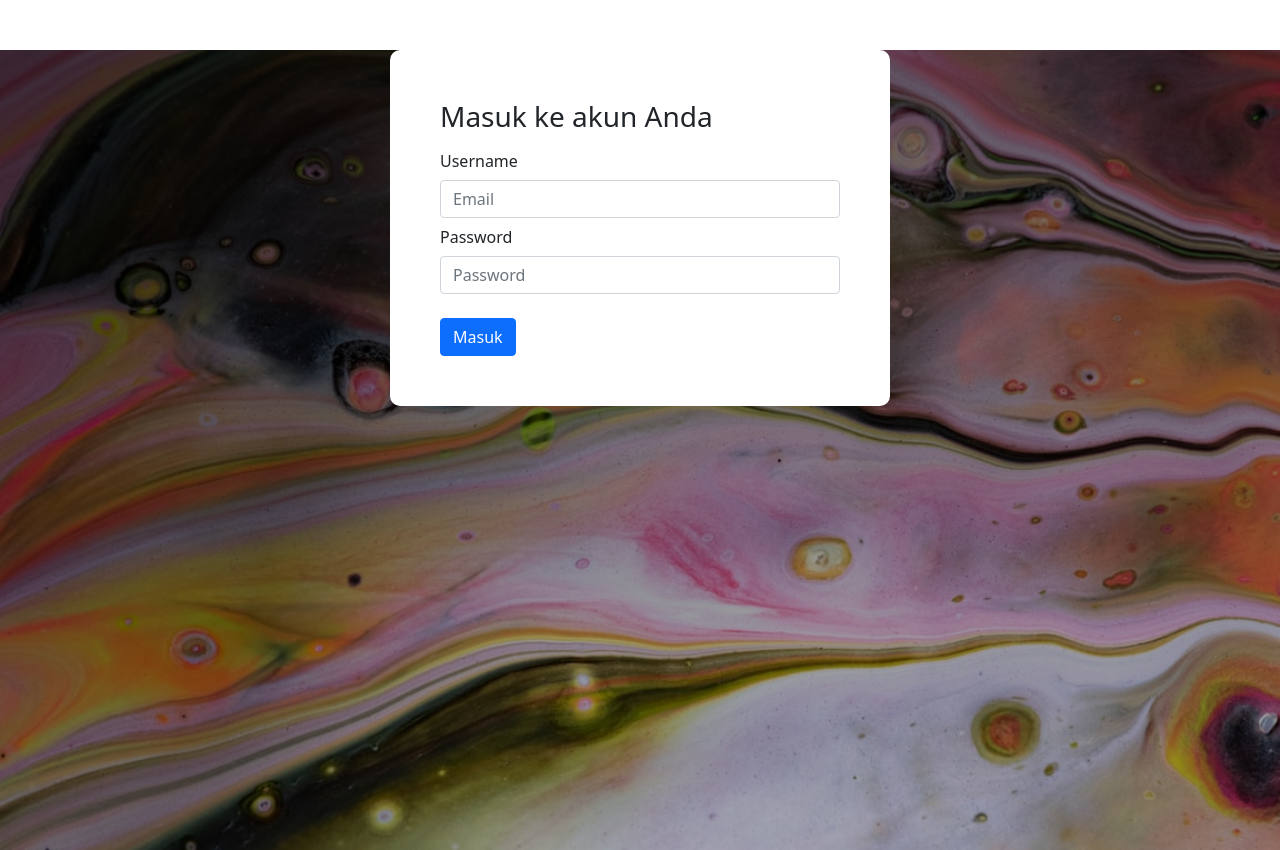
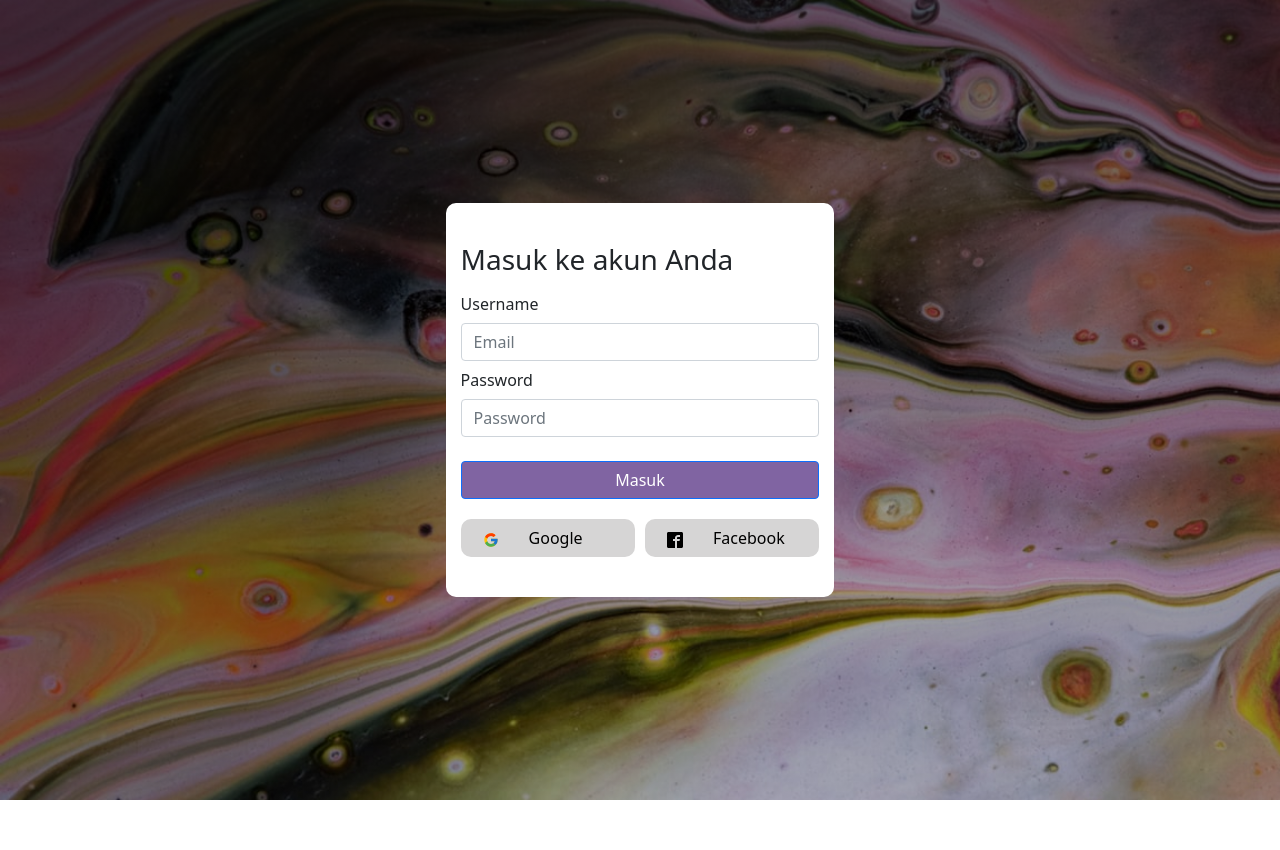
Before and after one commit to BudAzimbud/invitation-app, a React (Create React App) app: page / in a window 1280 px wide. After the commit the page ends 800 px from the top, so only its background shows below. Built offline with nearby package versions, Linux system fonts and the light colour scheme.

Commit message:
fix design login

```diff
--- a/package.json
+++ b/package.json
@@ -10,6 +10,7 @@
     "react": "^17.0.2",
     "react-bootstrap": "^2.2.1",
     "react-dom": "^17.0.2",
+    "react-icons": "^4.3.1",
     "react-redux": "^7.2.6",
     "react-router-dom": "^6.2.2",
     "react-scripts": "5.0.0",
--- a/src/Components/Login/Form/LoginForm.jsx
+++ b/src/Components/Login/Form/LoginForm.jsx
@@ -2,11 +2,13 @@ import React, { Component } from "react";
 import { Button, Spinner, Form } from "react-bootstrap";
 import { reduxForm, Field } from "redux-form";
 import TextField from "../../../Core/TextField";
+import { FcGoogle } from "react-icons/fc";
+import { ImFacebook2 } from "react-icons/im";
 import "./LoginFormStyle.css";
 class LoginForm extends Component {
   render() {
     return (
-      <div>
+      <div className="form">
         <h3>Masuk ke akun Anda</h3>
         <form onSubmit={this.props.onSubmit}>
           <Form.Group controlId="formBasicEmail">
@@ -44,6 +46,21 @@ class LoginForm extends Component {
             )}
           </Button>
         </form>
+
+        <div className="contain-login-google">
+          <a href="#">
+            <i>
+              <FcGoogle />
+            </i>
+            Google
+          </a>
+          <a href="#">
+            <i>
+              <ImFacebook2 />
+            </i>
+            Facebook
+          </a>
+        </div>
       </div>
     );
   }
@@ -51,7 +68,6 @@ class LoginForm extends Component {
 
 LoginForm = reduxForm({
   form: "login",
-  // validate: TenantValidation,
   enableReinitialize: true,
 })(LoginForm);
 
--- a/src/Components/Login/Form/LoginFormStyle.css
+++ b/src/Components/Login/Form/LoginFormStyle.css
@@ -0,0 +1,39 @@
+.form {
+  background-color: white;
+  padding: 40px 15px;
+  border-radius: 10px;
+}
+
+.contain-login-google {
+  display: flex;
+  justify-content: space-between;
+  gap: 10px;
+  margin-top: 20px;
+}
+
+.btn-primary {
+  background-color: #8064a2 !important;
+  width: 100%;
+  border: 1px solid #8064a2;
+}
+
+.contain-login-google > a {
+  background: rgb(214, 213, 213);
+  text-decoration: none;
+  padding: 7px 12px;
+  width: 50%;
+  border-radius: 10px;
+  color: black;
+  align-items: center;
+}
+
+.contain-login-google > a:hover {
+  background-color: rgb(201, 201, 201);
+  color: black;
+}
+
+.contain-login-google > a i {
+  padding-right: 30px;
+  margin-left: 10px;
+  align-self: center;
+}
--- a/src/Components/Pages/Login/LoginPage.jsx
+++ b/src/Components/Pages/Login/LoginPage.jsx
@@ -1,13 +1,10 @@
 import React from "react";
-import { Container } from "react-bootstrap";
 import LoginForm from "../../Login/Form/LoginForm";
 import "./LoginPageStyle.css";
 function LoginPage() {
   return (
     <div className="wrap">
-        <div className="container-form ">
-          <LoginForm />
-        </div>
+      <LoginForm />
     </div>
   );
 }
--- a/src/Components/Pages/Login/LoginPageStyle.css
+++ b/src/Components/Pages/Login/LoginPageStyle.css
@@ -2,16 +2,8 @@
   background: linear-gradient(rgba(0, 0, 0, 0.6), rgba(0, 0, 0, 0.3)),
     url("../../../Asset/Images/iMac\ -\ 1bglogin-invitation\ \(1\).jpg");
   height: 100vh;
-  background-position: center;
-  background-repeat: no-repeat;
+  display: flex;
   background-size: cover;
+  align-items: center;
+  justify-content: center;
 }
-
-.container-form {
-  margin: auto;
-  width: 500px;
-  margin-top: 50px ;
-  background-color: white;
-  padding: 50px;
-  border-radius: 10px;
-}
```
Also changed, not shown: 1 other file (tests, documents, lock files or other folders).
